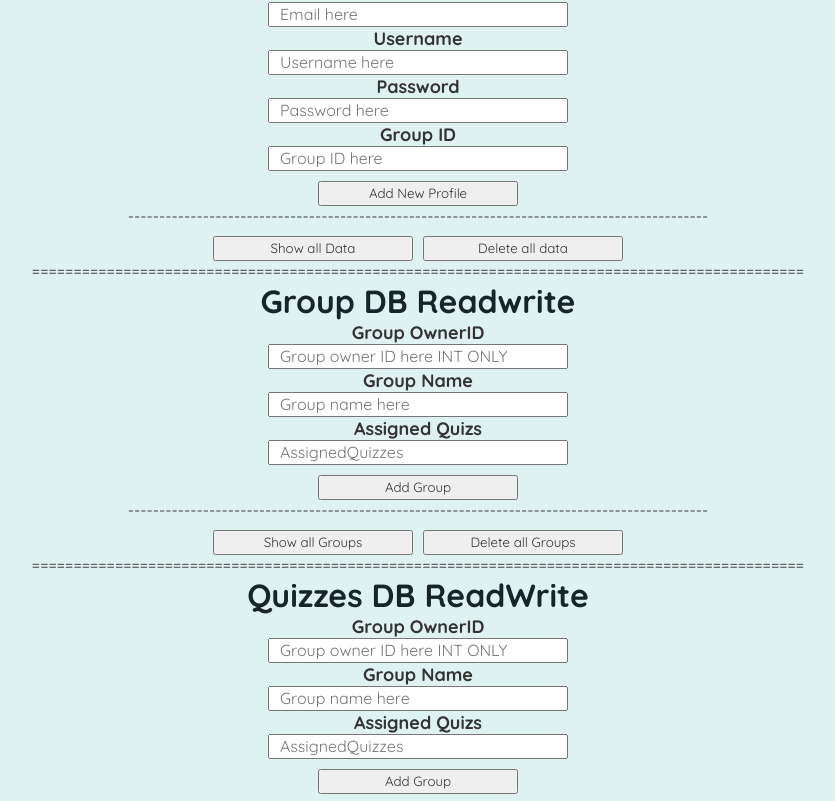
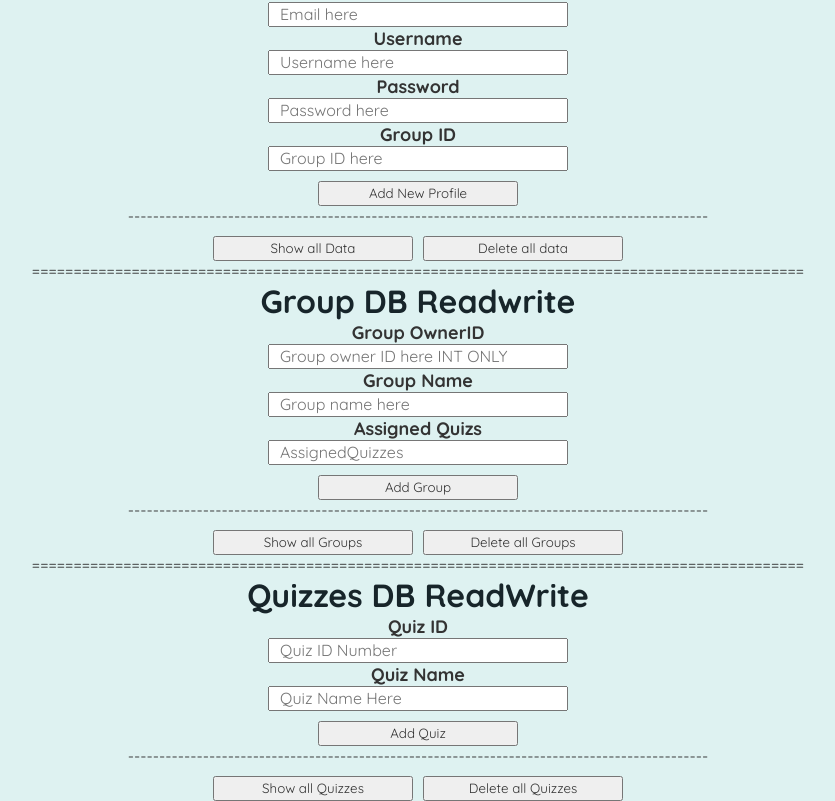
Before and after one commit to NextStepNZ/Development, a React (Create React App) app in the folder client/: page /devcontrols in a window 1280 px wide. Shown: the part 550-1351 px from the top of the page, without its empty margins (222-1057 px from the left). Built offline with nearby package versions, Linux system fonts and the light colour scheme.

Commit message:
QuizDB Fully Intergrated into DevControls.js

```diff
--- a/client/src/components/DevControls.js
+++ b/client/src/components/DevControls.js
@@ -160,7 +160,7 @@ function DevControls() {
   }
 
   const deleteAllQuizzes = () => {
-    ('http://localhost:3001/deleteAllQuizzes').then((response) => {
+    axios.post('http://localhost:3001/deleteAllQuizzes').then((response) => {
       console.log(response)
       getQuizList();
     })
@@ -373,37 +373,42 @@ function DevControls() {
 
       <div className="loginComponents">
 
-        <label>Group OwnerID</label>
+        <label>Quiz ID</label>
         <input
-          ref={gOwnerIDInput}
+          ref={qIDInput}
           type="Text"
-          placeholder="Group owner ID here INT ONLY"
+          placeholder="Quiz ID Number"
           onChange={(event) => {
-            setGOwnerID(event.target.value);
+            setQID(event.target.value);
           }}
         />
 
-        <label>Group Name</label>
+        <label>Quiz Name</label>
         <input
-          ref={gNameInput}
+          ref={qNameInput}
           type="Text"
-          placeholder="Group name here"
+          placeholder="Quiz Name Here"
           onChange={(event) => {
-            setGName(event.target.value);
+            setQName(event.target.value);
           }}
         />
 
-        <label>Assigned Quizs</label>
-        <input
-          ref={gAssignedQuizInput}
-          type="Text"
-          placeholder="AssignedQuizzes"
-          onChange={(event) => {
-            setGAssignedQuiz(event.target.value);
-          }}
-        />
+        <button onClick={addNewQuiz}>Add Quiz</button>
 
-        <button onClick={addNewGroup}>Add Group</button>
+      </div>
+      ---------------------------------------------------------------------------------------------
+      <div className="displayComponents">
+        <div>
+          <button onClick={getQuizList}> Show all Quizzes </button>
+          <button onClick={deleteAllQuizzes}> Delete all Quizzes</button>
+        </div>
+
+        {QuizList.map((val, Key) => {
+          return <div className="displayComponentsList">
+            <h3>Quiz ID</h3> <p>{val.id}</p>
+            <h3>Quiz Name ID</h3> <p>{val.name}</p>
+          </div>
+        })}
 
       </div>
 
```
Also changed, not shown: 1 other file (tests, documents, lock files or other folders).
